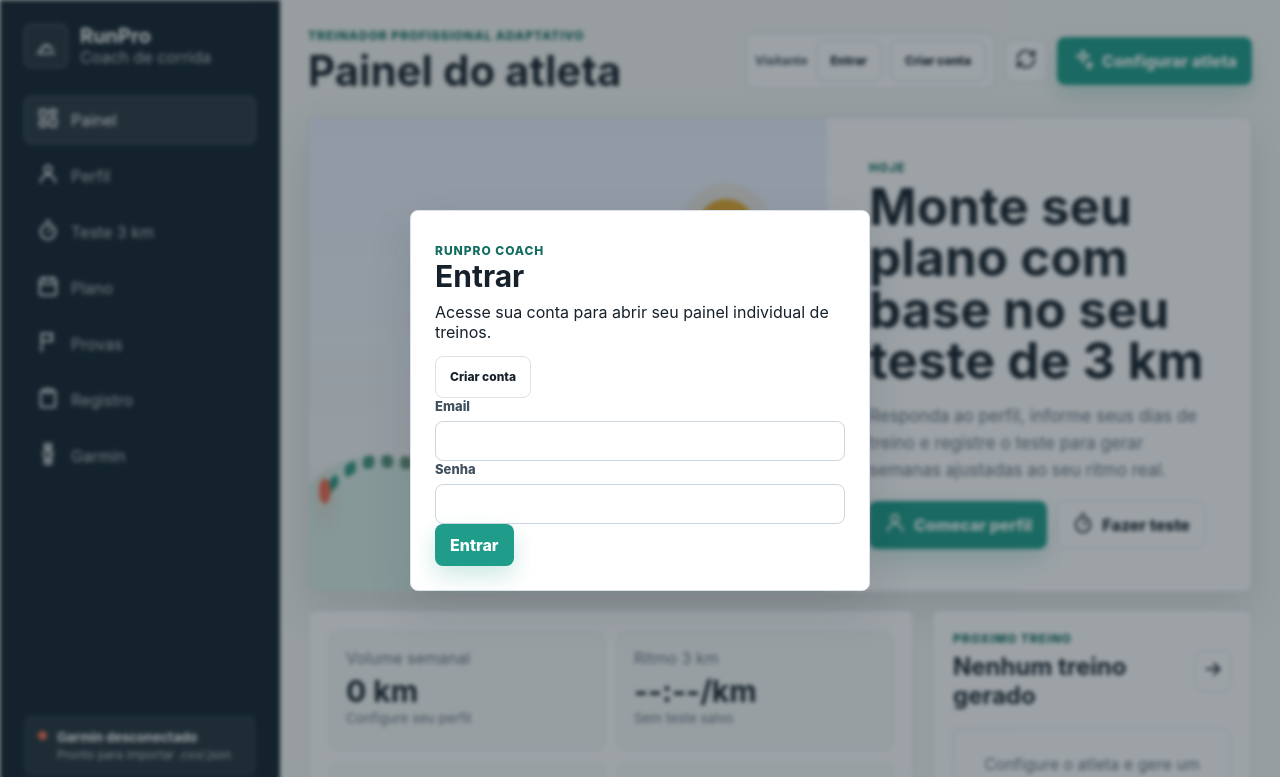
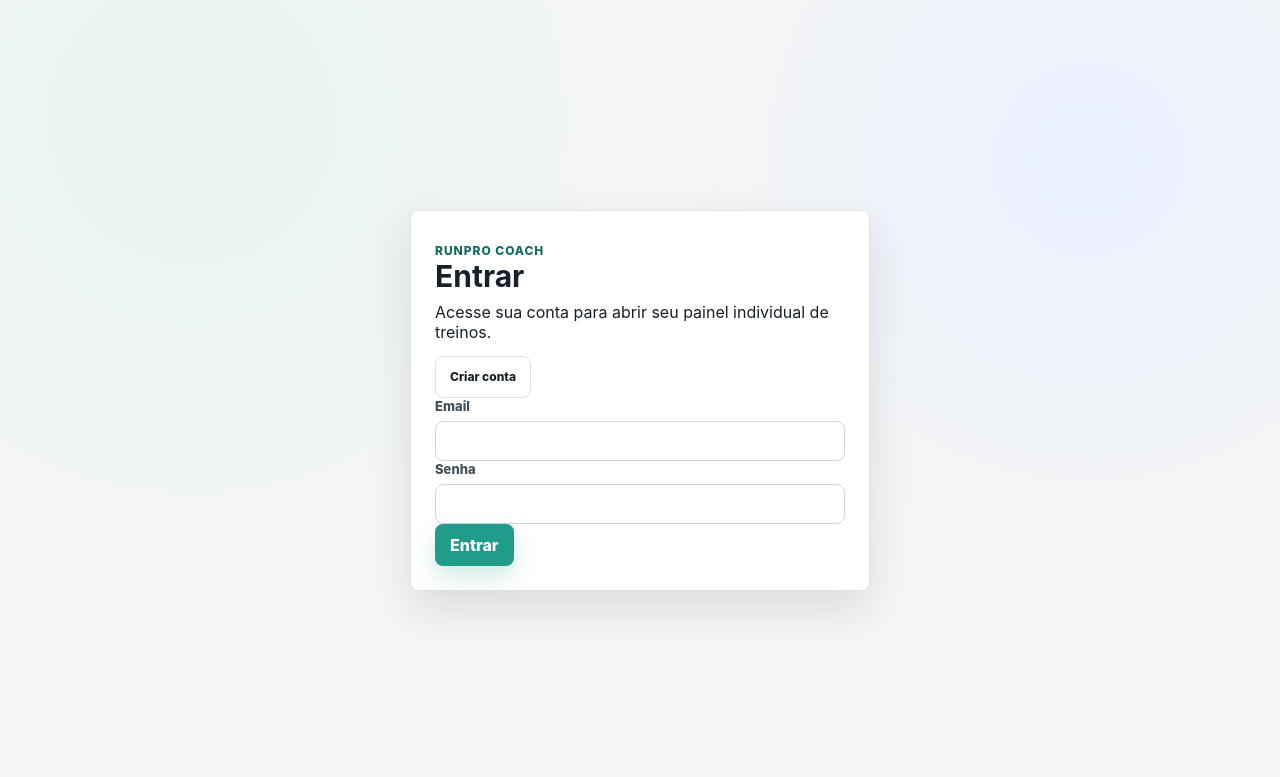
Before and after one commit to vitinczo-sudo/runpro-garmin, a plain HTML site: page index.html in a window 1280 px wide. Shown: the top 777 px of the page. Drawn offline with nearby package versions, Linux system fonts and the light colour scheme; no server answers.

Commit message:
Tela de login dedicada antes do painel

```diff
--- a/index.html
+++ b/index.html
@@ -6,8 +6,8 @@
     <title>RunPro Coach</title>
     <link rel="stylesheet" href="styles.css" />
   </head>
-  <body>
-    <section class="auth-gate hidden" id="authGate" aria-live="polite">
+  <body class="auth-locked">
+    <section class="auth-gate" id="authGate" aria-live="polite">
       <div class="auth-gate-card">
         <p class="eyebrow">RunPro Coach</p>
         <h2 id="authGateTitle">Entrar</h2>
--- a/styles.css
+++ b/styles.css
@@ -250,18 +250,19 @@
 }
 
 body.auth-locked .app-shell {
-  filter: blur(2px);
-  pointer-events: none;
-  user-select: none;
+  display: none;
 }
 
 .auth-gate {
   position: fixed;
   inset: 0;
-  z-index: 90;
+  z-index: 30;
   display: grid;
   place-items: center;
-  background: rgba(19, 35, 45, 0.42);
+  background:
+    radial-gradient(circle at 15% 15%, #e7f4ef 0%, transparent 38%),
+    radial-gradient(circle at 85% 20%, #eaf0ff 0%, transparent 36%),
+    var(--paper);
   padding: 20px;
 }
 
```
